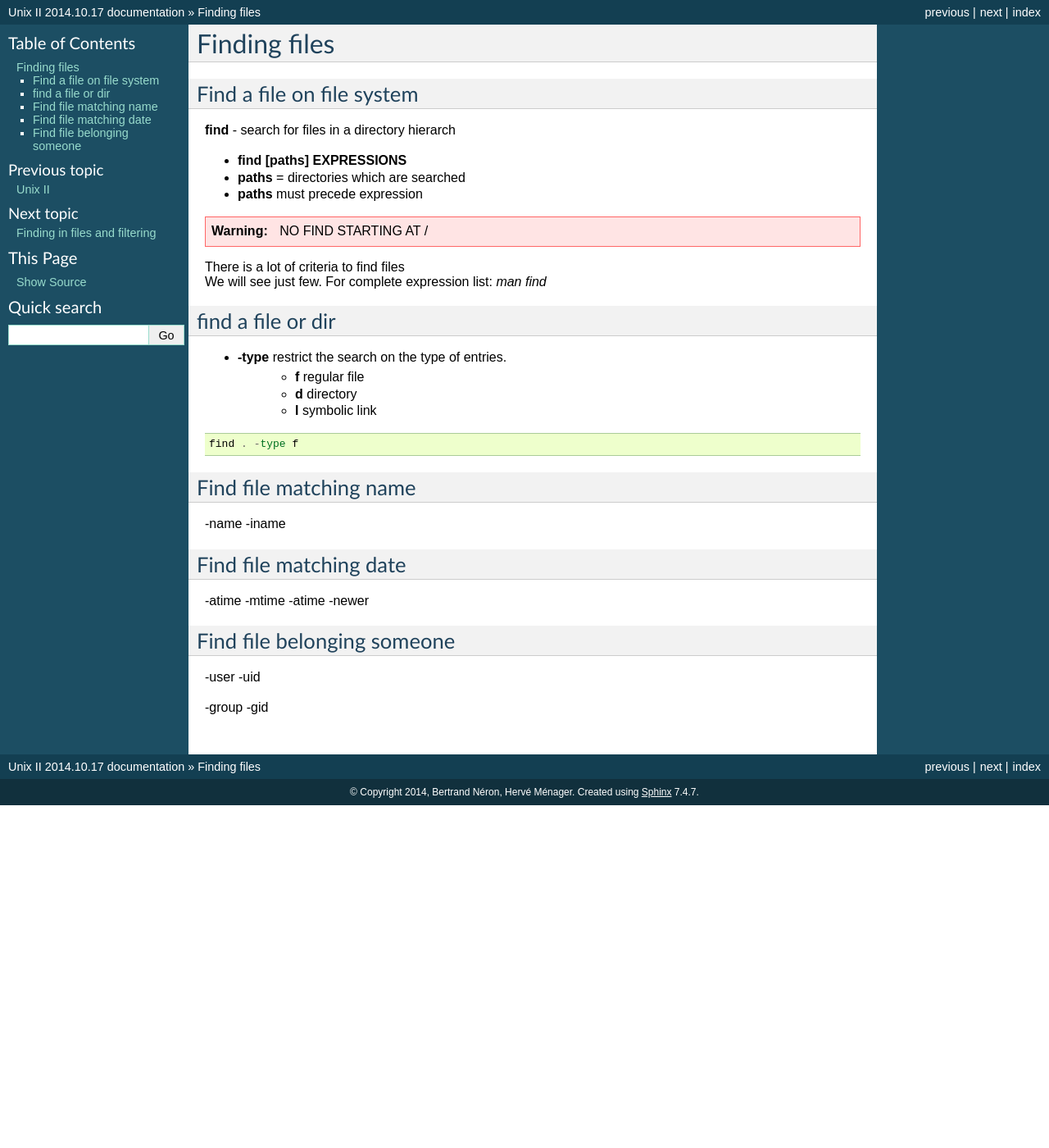
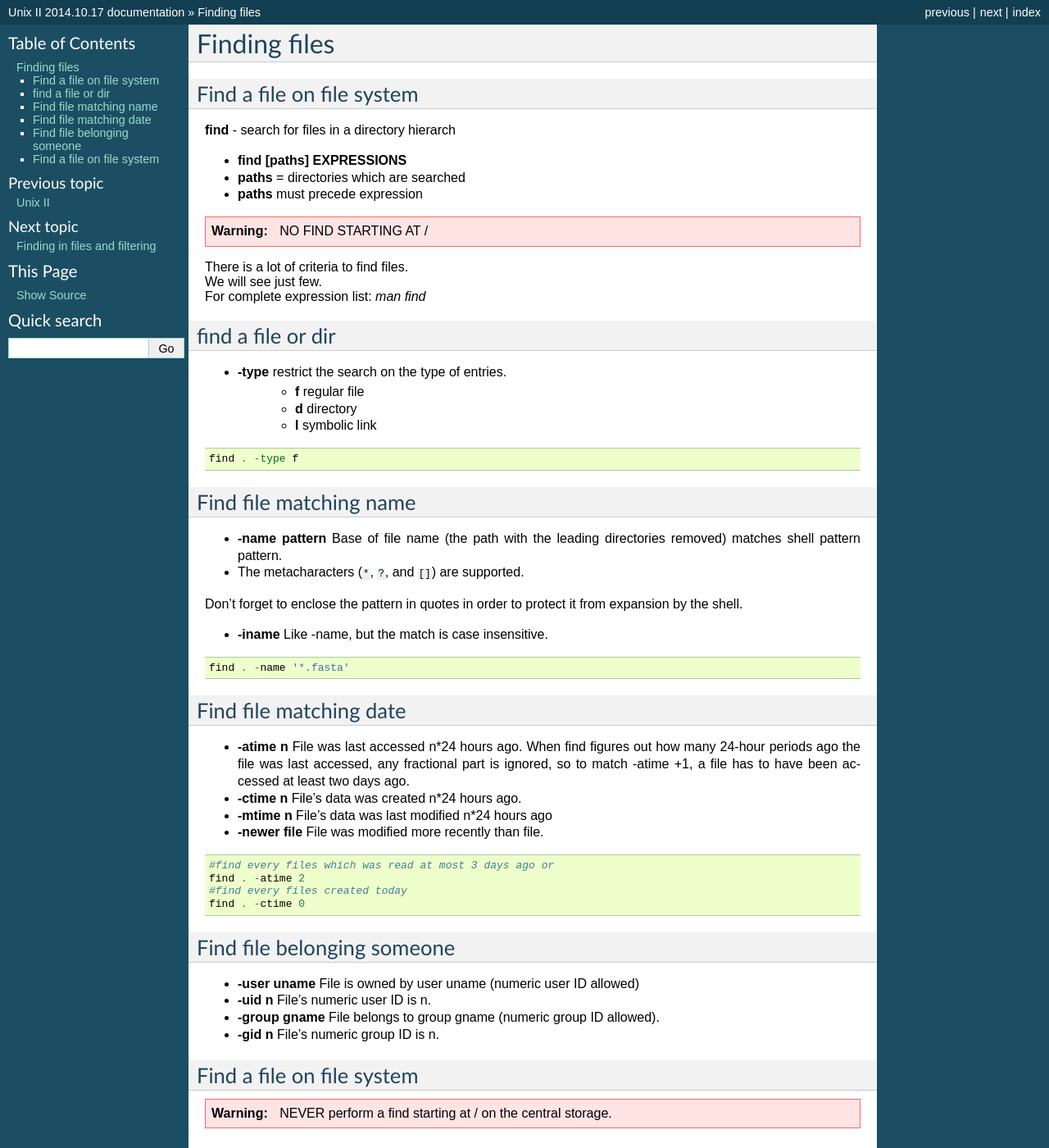
Before and after one commit to C3BI-pasteur-fr/unix-training, a Sphinx documentation site: the page built from unix-II/source/Finding_Files.rst, in a window 1280 px wide and 1400 px high. Shown: the whole window at 82% size. Built offline with Sphinx 7.4.7, drawn with Linux system fonts in a browser that asks for light colours; formulas are drawn with MathJax 3.

Commit message:
fill slides fir find command

```diff
--- a/unix-II/source/Finding_Files.rst
+++ b/unix-II/source/Finding_Files.rst
@@ -16,8 +16,9 @@ Find a file on file system
 
 .. warning:: NO FIND STARTING AT /
 
-| There is a lot of criteria to find files
-| We will see just few. For complete expression list: *man find*
+| There is a lot of criteria to find files.
+| We will see just few.
+| For complete expression list: *man find*
 
 
 find a file or dir
@@ -36,22 +37,52 @@ find a file or dir
 Find file matching name
 =======================
 
--name
--iname
+* **-name pattern** Base of file name (the path with the leading directories removed) matches shell pattern pattern.
+* The metacharacters (``*``, ``?``, and ``[]``) are supported.
+
+.. role:: red
+
+:red:`Don't forget to enclose the pattern in quotes in order to protect it from expansion by the shell.`
+
+* **-iname**  Like -name, but the match is case insensitive.
+
+::
+
+   find . -name '*.fasta'
+
 
 Find file matching date
 =======================
 
--atime
--mtime
--atime
--newer
+* **-atime n** File was last accessed n*24 hours ago.
+  When find figures out how many 24-hour periods ago the file was last accessed,
+  any fractional part is ignored, so to match -atime +1, a file has to have been
+  accessed at least two days ago.
+* **-ctime n** File's data was created n*24 hours ago.
+* **-mtime n** File's data was last modified n*24 hours ago
+* **-newer file** File was modified more recently than file.
+
+::
+
+   #find every files which was read at most 3 days ago or
+   find . -atime 2
+   #find every files created today
+   find . -ctime 0
+
 
 Find file belonging someone
 ===========================
 
--user
--uid
+* **-user uname** File is owned by user uname (numeric user ID allowed)
+* **-uid n** File's numeric user ID is n.
 
--group
--gid
+* **-group gname** File belongs to group gname (numeric group ID allowed).
+* **-gid n** File's numeric group ID is n.
+
+
+Find a file on file system
+==========================
+
+.. warning::
+
+   NEVER perform a find starting at / on the central storage.
```
